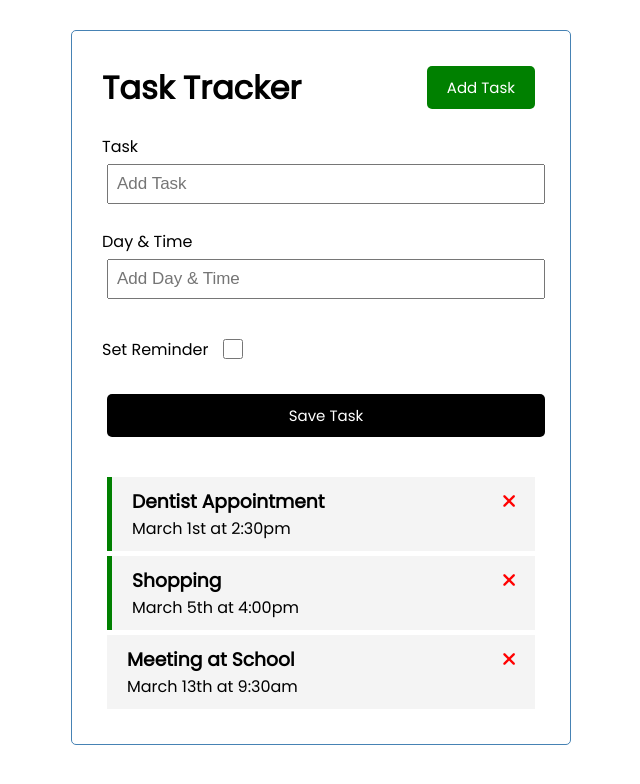
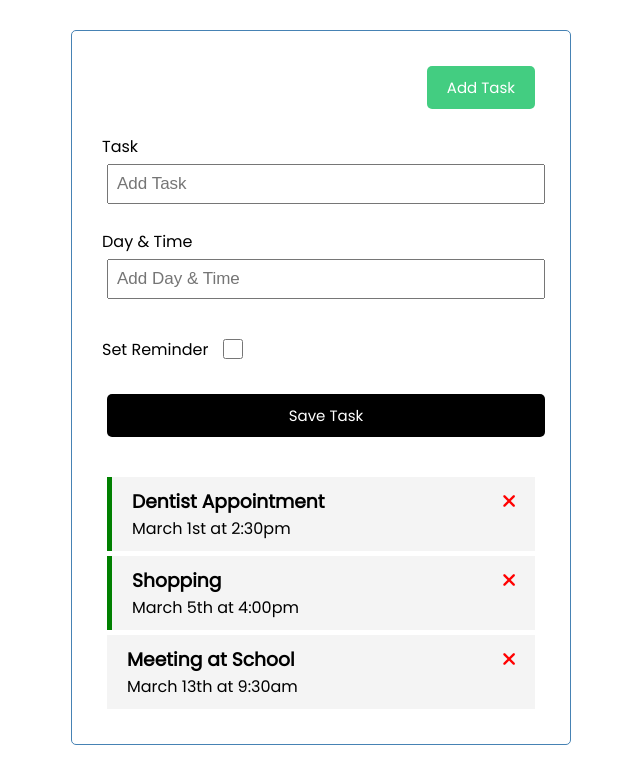
Before and after one commit to xbarisaslan/first-vue-project, a Vue app: page / in a window 1280 px wide. Shown: the top 784 px of the page, without its empty margins (319-959 px from the left). Built offline with nearby package versions, Linux system fonts and the light colour scheme.

Commit message:
Adjust colors

```diff
--- a/src/components/Header.vue
+++ b/src/components/Header.vue
@@ -1,7 +1,7 @@
 <template>
     <header>
         <h1>{{title}}</h1>
-        <Button text="Add Task" color="green" />
+        <Button text="Add Task" color="rgba(21, 193, 98, 0.8)" />
     </header>
 </template>
 
@@ -25,5 +25,6 @@ import Button from './Button'
         justify-content: space-between;
         align-items: center;
         margin-bottom: .3rem;
+        color:rgba(255, 255, 255, 1)
     }
 </style>
```
